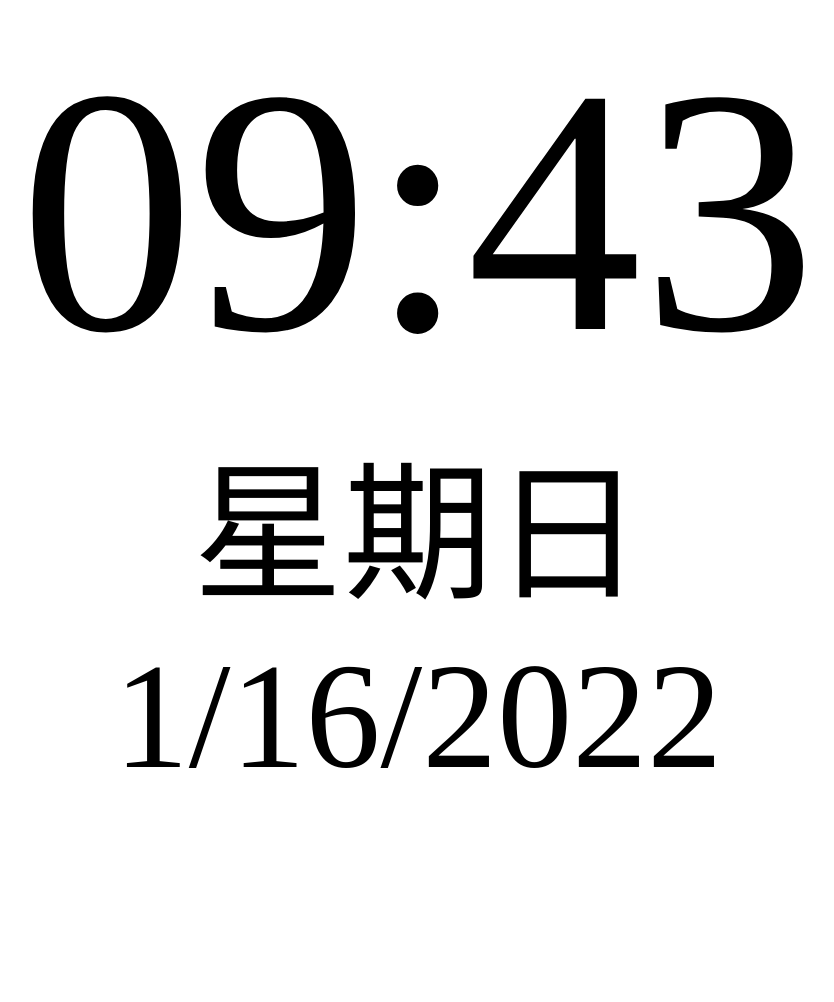
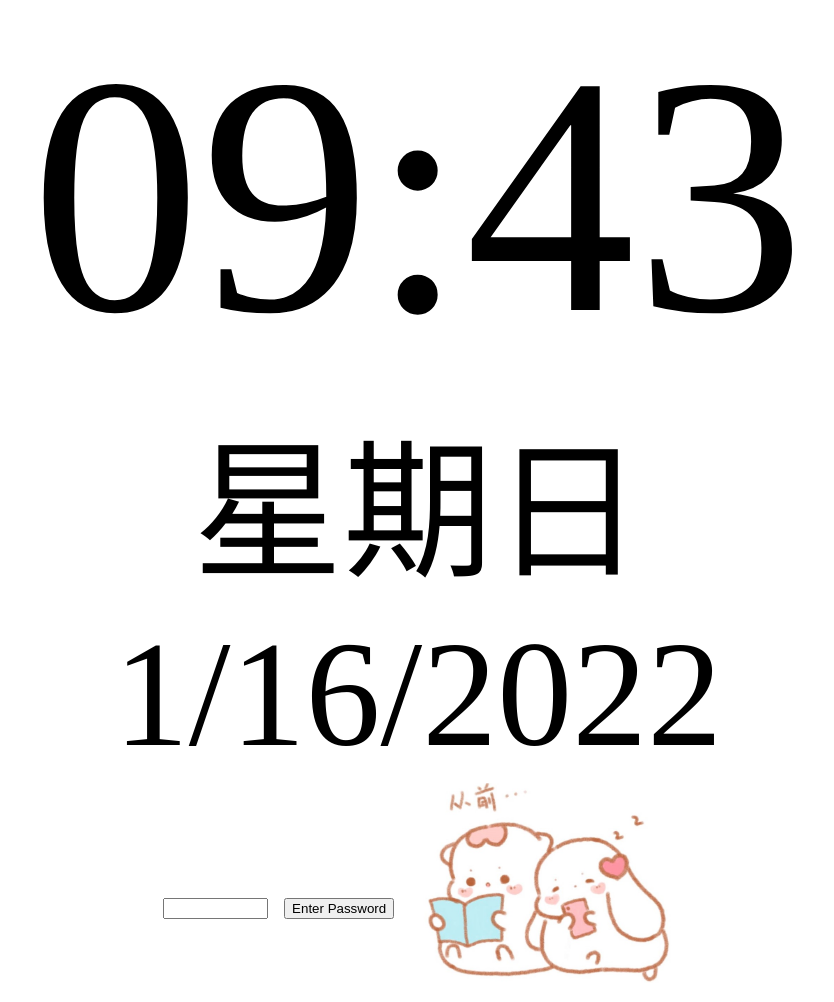
Before and after one commit to 0x7fff7fff/0x7fff7fff.github.io, a website: page clock/index.html in a window 1280 px wide. Shown: the whole page, without its empty margins (222-1056 px from the left). Before the commit the page ends 802 px from the top, so only its background shows below. Drawn offline with Linux system fonts and the light colour scheme.

Commit message:
Add weather

```diff
--- a/clock/index.html
+++ b/clock/index.html
@@ -4,52 +4,95 @@
 <head>
     <meta charset="utf-8">
     <title>Clock</title>
-
 </head>
 
-<body style="margin: auto; margin-top: 10px; ">
-    <div id="time1" style="margin: auto; text-align: center; font-size: 350px;"></div>
+<body style="margin: auto;">
+    <div id="time1" style="margin: auto; text-align: center; font-size: 340px;"></div>
     <div id="time2" style="margin: auto; text-align: center; font-size: 150px;"></div>
     <div id="time3" style="margin: auto; text-align: center; font-size: 150px;"></div>
+    <div id="time4" style="margin: auto; text-align: center; font-size: 65px;">
+        <table style="margin: auto; text-align: center;">
+            <tr>
+                <td>
+                    <div id="user_input">
+                        <input type="text" id="passwordText" size="10">
+                        <input type="button" id="passwordBtn" value="Enter Password">
+                    </div>
+                </td>
+                <td>
+                    <img src="cute.jpg" alt="cat_bunny" style="width:250px;height:200px; margin-left: 25px;">
+                </td>
+            </tr>
+        </table>
+    </div>
 
     <script>
+        // https://api.seniverse.com/v3/weather/now.json?key=key&location=shanghai&language=en&unit=c
+        //
+        var api = 'https://api.seniverse.com/v3/weather/now.json?key=';
+        var key = '';
+        var surfix = '&location=shanghai&language=zh-Hans&unit=c';
+
         var getLine1 = function () {
             var currentdate = new Date();
             var h = currentdate.getHours();
             if (h < 10) {
                 h = "0" + h;
             }
-
             var m = currentdate.getMinutes();
             if (m < 10) {
                 m = "0" + m;
             }
-            var datetime = h + ":" + m;
             var time1 = document.getElementById("time1");
-            time1.innerText = datetime;
+            time1.innerText = h + ":" + m;
         }
 
         var getLine2 = function () {
             var currentdate = new Date();
             var d = currentdate.getDay();
             var datetime = ["星期日", "星期一", "星期二", "星期三", "星期四", "星期五", "星期六"];
-
+            var time2 = document.getElementById("time2");
             time2.innerText = datetime[d];
         }
 
         var getLine3 = function () {
             var currentdate = new Date();
-            var datetime = (currentdate.getMonth() + 1) + "/"
-                + currentdate.getDate() + "/"
-                + currentdate.getFullYear();
+            var datetime = (currentdate.getMonth() + 1) + "/" + currentdate.getDate() + "/" + currentdate.getFullYear();
+            var time3 = document.getElementById("time3");
             time3.innerText = datetime;
         }
+
+        var getLine4 = function () {
+            try {
+                fetch(api + key + surfix, {
+                    method: 'POST',
+                }).then((response) => {
+                    return response.json();
+                }).then((result) => {
+                    console.log(result);
+                    var user_input = document.getElementById("user_input");
+                    user_input.innerText = result.results[0].now.text + ",  " + result.results[0].now.temperature + "°C";
+                })
+            } catch (e) {
+                user_input.innerText = user_input.innerText + "*"
+                console.error(e);
+            }
+        }
+
+        document.getElementById("passwordBtn").addEventListener('click', (event) => {
+            let keytext = document.getElementById("passwordText").value;
+            key = "SjOx71O8QsdxW5L_" + keytext;
+            getLine4();
+        });
+
         getLine1();
         getLine2();
         getLine3();
-        setInterval(getLine1, 60000);
-        setInterval(getLine2, 60000);
-        setInterval(getLine3, 60000);
+
+        setInterval(getLine1, 60000);   // Get time per minute
+        setInterval(getLine2, 60000);   // Get weekday per minute
+        setInterval(getLine3, 60000);   // Get date per minute
+        setInterval(getLine4, 3600000); // Get weather per hour
     </script>
 </body>
 
```
Also changed, not shown: clock/cute.jpg (added).
